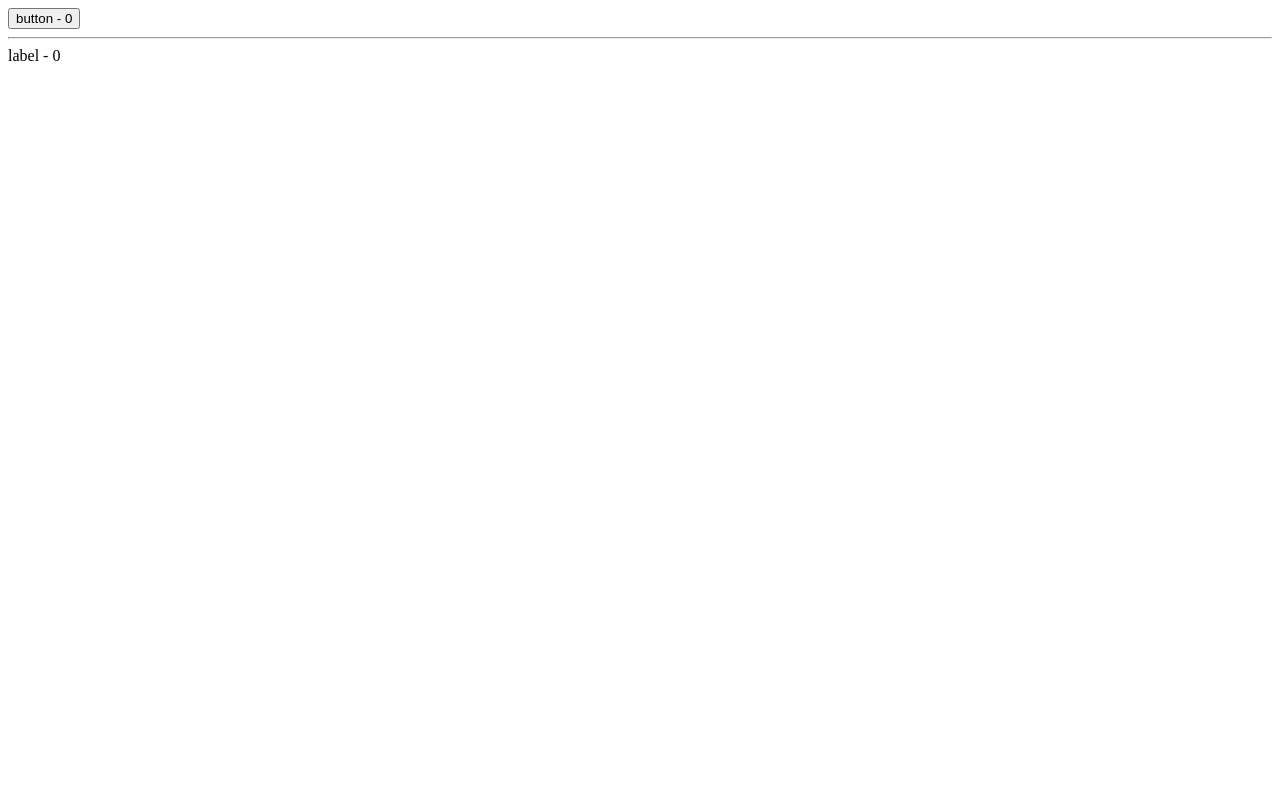
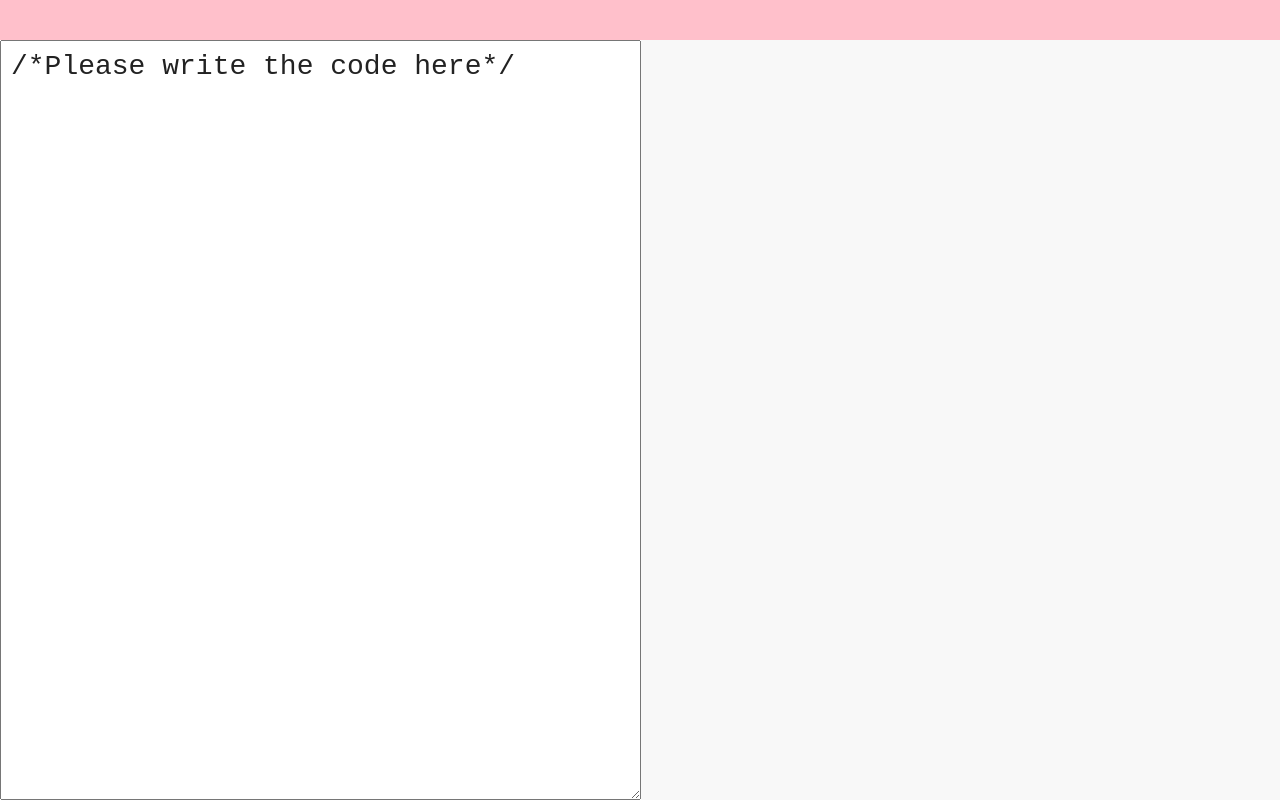
Before and after one commit to pbhatnagar3/react-app, a React (Create React App) app: page / in a window 1280 px wide. Built offline with nearby package versions, Linux system fonts and the light colour scheme; the HTML template or start-up script is replaced by a standard one.

Commit message:
react-create-app on Heroku

```diff
--- a/package.json
+++ b/package.json
@@ -3,9 +3,12 @@
   "version": "0.1.0",
   "private": true,
   "dependencies": {
+    "css-loader": "^0.28.7",
     "react": "^15.6.1",
+    "react-css-modules": "^4.7.1",
     "react-dom": "^15.6.1",
-    "react-scripts": "1.0.12"
+    "react-scripts": "1.0.12",
+    "style-loader": "^0.18.2"
   },
   "scripts": {
     "start": "react-scripts start",
--- a/public/index.html
+++ b/public/index.html
@@ -2,8 +2,9 @@
 <html lang="en">
   <head>
     <meta charset="utf-8">
-    <title>React App</title>
+    <title>React Live Transpiler</title>
   </head>
+  <script type="text/javascript" src="https://cdnjs.cloudflare.com/ajax/libs/babel-standalone/6.18.1/babel.min.js"></script>
   <body>
     <div id="root"></div>
   </body>
--- /dev/null
+++ b/src/App.css
@@ -0,0 +1,36 @@
+body {
+	margin: 0;
+	padding: 0;
+	font-family: monospace;
+}
+
+header {
+	display: block;
+	height: 5vh;
+	overflow: auto;
+	background-color: pink;
+	color: red;
+	font-size:28px;
+}
+
+.container {
+	height: 95vh;
+	display: flex;
+}
+
+pre {
+	background-color: #f8f8f8;
+}
+
+pre, textarea {
+	width: 50%;
+	font-family: monospace;
+	font-size: 28px;
+	margin: 0;
+	padding: 10px;
+	color: #222;
+}
+
+textarea:focus {
+	outline: 0;
+}
--- a/src/App.js
+++ b/src/App.js
@@ -1,54 +1,47 @@
 import React from 'react';
+import './App.css'
 
-const HOC = (InnerComponent) => class extends React.Component {
+class App extends React.Component {
 
   constructor() {
     super();
-    this.state = {count:0}
-  }
-  update() {
-    this.setState({count: this.state.count + 1})
-  }
-  componentWillMount() {
-    console.log("HOC mounted");
+    this.state = {
+      err: "",
+      input: "/*Please write the code here*/",
+      output: ""
+    }
   }
 
+  update(e) {
+    let code = e.target.value;
+    try {
+      this.setState({
+        output: window.Babel
+        .transform(code, {presets: ['es2015', 'react']})
+        .code,
+      err: ''
+      })
+    }
+    catch(err) {
+      this.setState({err: err.message})
+    }
+  }
 
   render() {
     return (
-      <InnerComponent
-        {...this.props}
-        {...this.state}
-        update={this.update.bind(this)}
+      <div>
+        <header>{this.state.err}</header>
+        <div className="container">
+          <textarea onChange={this.update.bind(this)}
+          defaultValue={this.state.input}
+          />
+          <pre>
+            {this.state.output}
+          </pre>
+        </div>
+      </div>
 
-      />
     )
   }
 }
-
-class App extends React.Component {
-  render() {
-    return (
-      <div>
-      <Button> button </Button>
-      <hr />
-      <LabelHOC> label </LabelHOC>
-      </div>
-    )
-  }
-}
-
-const Button = HOC((props) => <button onClick={props.update}> {props.children} - {props.count} </button>)
-
-
-class Label extends React.Component {
-  render() {
-    return (
-      <label onMouseMove={this.props.update}> {this.props.children} - {this.props.count} </label>
-    )
-  }
-}
-
-const LabelHOC = HOC(Label)
-
 export default App;
```
Also changed, not shown: lecture-notes.txt, 1 other file (tests, documents, lock files or other folders).
